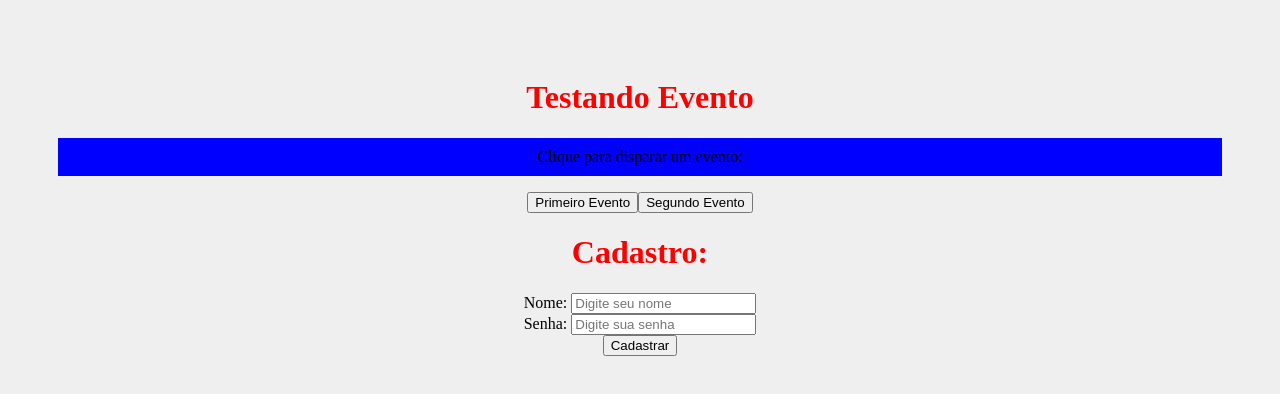
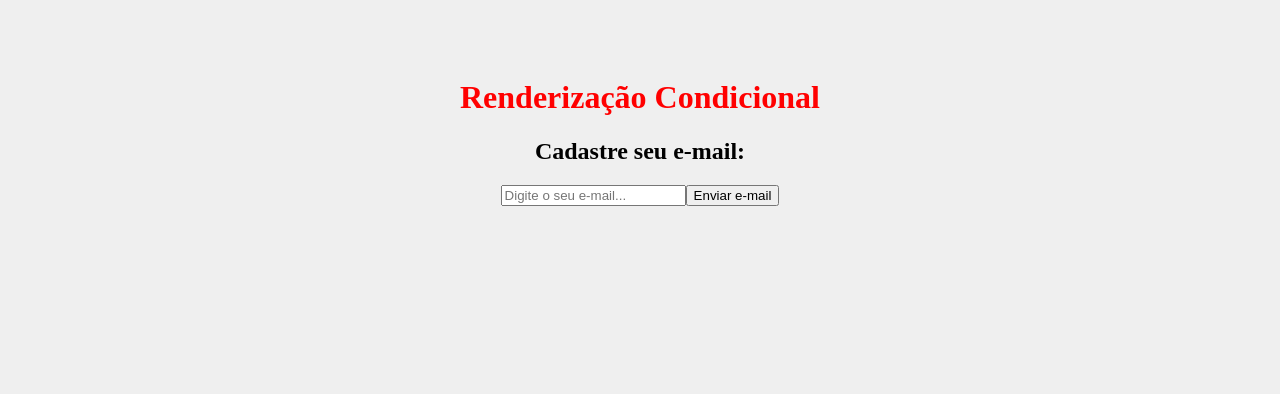
Before and after one commit to 1thiagoCRUZ/curso_react, a React (Create React App) app: page / in a window 1280 px wide. Shown: the top 394 px of the page. Built offline with nearby package versions, Linux system fonts and the light colour scheme.

Commit message:
Renderização Condicional (if)

```diff
--- a/src/App.js
+++ b/src/App.js
@@ -1,4 +1,5 @@
 import './App.css';
+import Condicional from './components/Condicional';
 import Evento from './components/Evento';
 import Form from './components/Form';
 
@@ -6,10 +7,8 @@
 
   return (
     <div className="App">
-      <h1>Testando Evento</h1>
-      <Evento/>
-
-      <Form />
+      <h1>Renderização Condicional</h1>
+      <Condicional />
     </div>
   );
 }
--- /dev/null
+++ b/src/components/Condicional.js
@@ -0,0 +1,36 @@
+import { useState } from "react"
+
+function Condicional() {
+
+    const [email, setEmail] = useState()
+    const [userEmail, setUserEmail] = useState()
+
+    function enviarEmail(e) {
+        e.preventDefault()
+        setUserEmail(email)
+        console.log(userEmail)
+    }
+    function limparEmail() {
+        setUserEmail('')
+    }
+
+    return (
+        <div><h2>Cadastre seu e-mail: </h2>
+        <form>
+            <input
+            type="email"
+            placeholder="Digite o seu e-mail..."
+            onChange={(e) => setEmail(e.target.value)}></input>
+            <button onClick={enviarEmail}>Enviar e-mail</button>
+        {userEmail && (
+            <div>
+                <p>O e-mail do usuário é: {userEmail}</p>
+                <button onClick={limparEmail}>Limpar</button>
+            </div>
+        )}
+        </form>
+        </div>
+    )
+}
+
+export default Condicional
```
Also changed, not shown: 1 other file (tests, documents, lock files or other folders).
